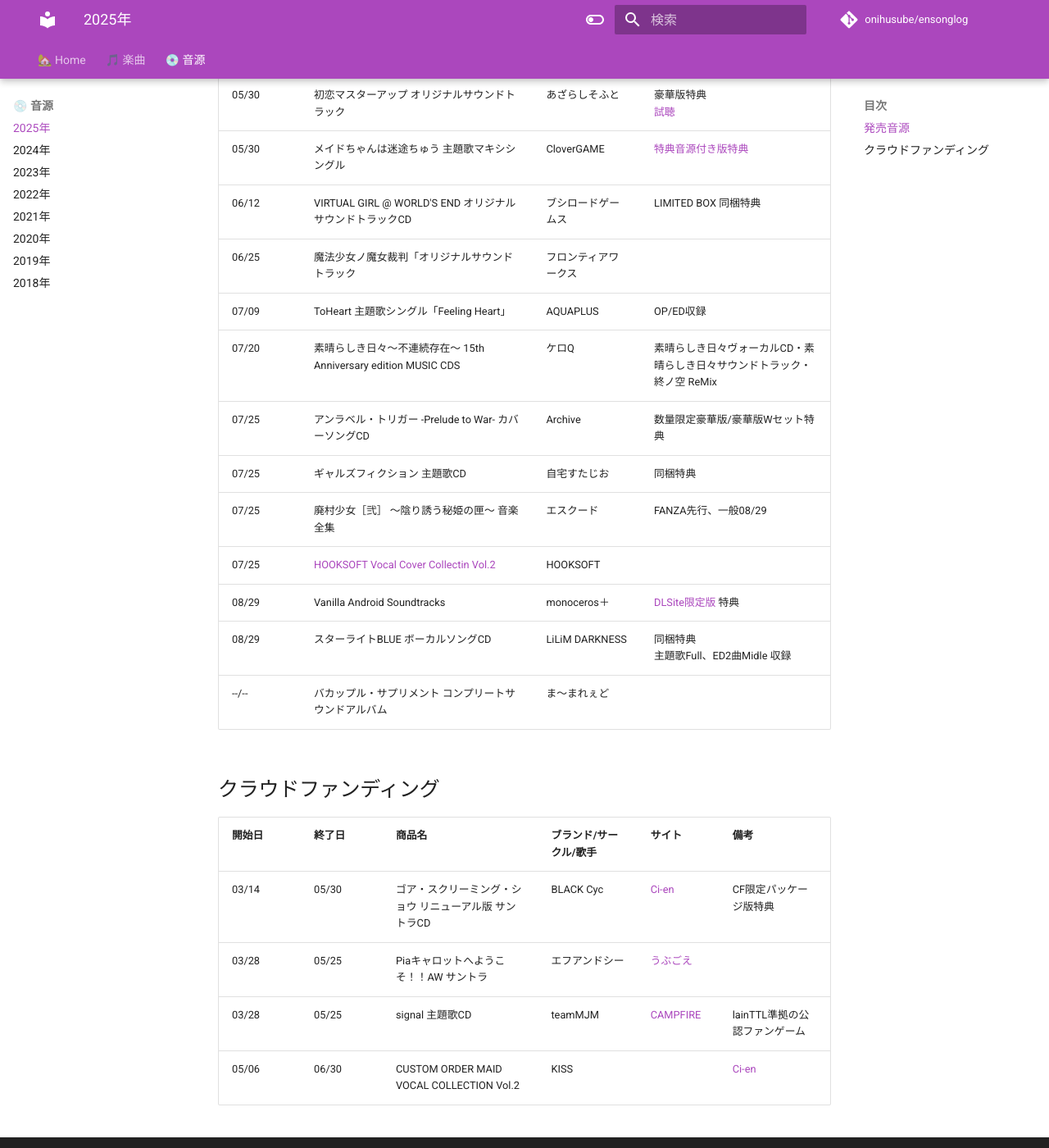
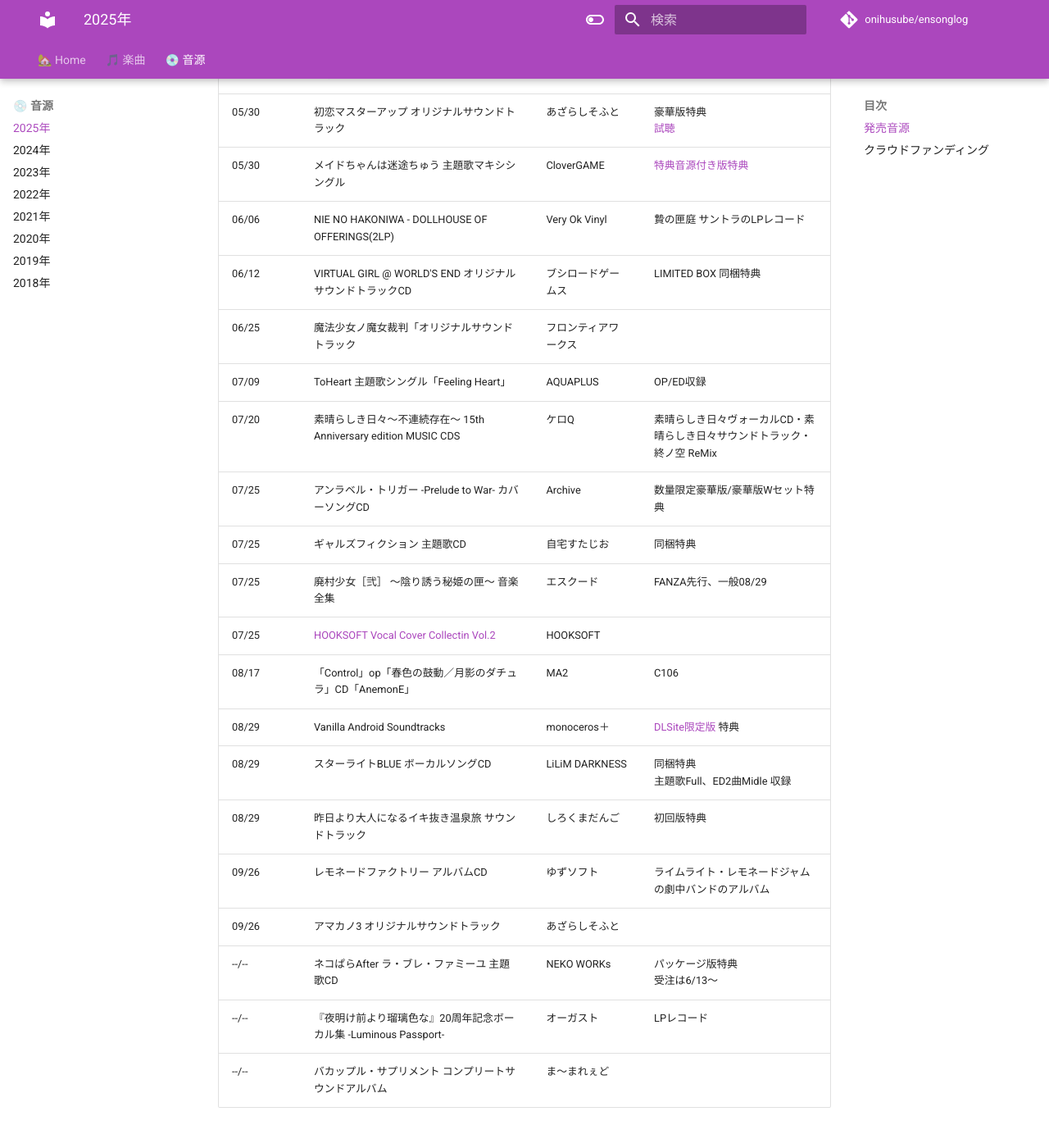
Before and after one commit to onihusube/ensonglog, an MkDocs documentation site: the page built from docs/2025/音源.md, in a window 1280 px wide and 1400 px high, scrolled down 6361 px. Shown: the whole window at 82% size. Built offline with MkDocs 1.6.1 and Material for MkDocs 9.7.7, drawn with Linux system fonts in a browser that asks for light colours; comment, search, counter and statistics services are not loaded; some of the changed text lies outside the part shown.

Commit message:
音源等の情報の追加

```diff
--- a/docs/2025/音源.md
+++ b/docs/2025/音源.md
@@ -92,13 +92,14 @@
 | 05/10 | SLF2025 メモリアル音楽CD | シルキーズプラス | ライブで歌唱の歌曲を全て収録したコンピレーションアルバム（CD3毎組） |
 | 05/22 | ガールズメイドプディング BGMサウンドトラック | ANMC | [LinkMAP](https://zula.link-map.jp/links/VmRhCTi0) |
 | 05/23 | ガールズメイドプディング - Solo Collection - | ANMC | [IMAGINARY BASE AKIHABARA コラボグッズ](https://imaginary-base.jp/event/402/) </br> 2曲×4人のソロバージョン収録 |
-| 05/23 | 鏖殺ノ乙女.soundtrack | metalogiq | [試聴](https://metalogiq.jp/games/minagoroshi/vote.html) </br> オフィシャル通販先行、一般は5/30 |
+| 05/23 | 鏖殺ノ乙女.soundtrack | metalogiq | [試聴](https://metalogiq.jp/games/minagoroshi/vote.html) </br> [DL版](https://dlsoft.dmm.co.jp/detail/beye_0075/) </br> オフィシャル通販先行、一般は5/30 |
 | 05/24 | CHARON MUSIC ARCHIVES vol.1 カロン作品音楽集① | CHARON | CHARON♥春のヤンデレホラー祭2 会場限定 |
 | 05/30 | Clover Reset -クローバーリセット- Original Soundtrack | vividX | [Steam](https://store.steampowered.com/app/3347190/Clover_Reset__Original_Soundtrack/) |
 | 05/30 | さくら、もゆ。-as the Night's, Reincarnation- 詩の記憶 Record of songs 復刻盤 | FAVORITE | LPレコード </br> 2019発売のものの再販 |
 | 05/30 | パープルソフトウェアソングコレクション3 配信 | Purple Software | [LinkCore](https://linkco.re/N88dFd7x) |
 | 05/30 | 初恋マスターアップ オリジナルサウンドトラック | あざらしそふと | 豪華版特典 </br> [試聴](https://www.youtube.com/watch?v=taNxGsZll3M) |
 | 05/30 | メイドちゃんは迷途ちゅう 主題歌マキシシングル | CloverGAME | [特典音源付き版特典](https://www.dlsite.com/pro/work/=/product_id/VJ01004242.html) |
+| 06/06 | NIE NO HAKONIWA - DOLLHOUSE OF OFFERINGS(2LP) | Very Ok Vinyl | 贄の匣庭 サントラのLPレコード |
 | 06/12 | VIRTUAL GIRL @ WORLD'S END オリジナルサウンドトラックCD | ブシロードゲームス | LIMITED BOX 同梱特典 |
 | 06/25 | 魔法少女ノ魔女裁判「オリジナルサウンドトラック | フロンティアワークス |  |
 | 07/09 | ToHeart 主題歌シングル「Feeling Heart」 | AQUAPLUS | OP/ED収録 |
@@ -107,8 +108,14 @@
 | 07/25 | ギャルズフィクション 主題歌CD | 自宅すたじお | 同梱特典 |
 | 07/25 | 廃村少女［弐］ ～陰り誘う秘姫の匣～ 音楽全集 | エスクード | FANZA先行、一般08/29 |
 | 07/25 | [HOOKSOFT Vocal Cover Collectin Vol.2](./音源個別/HOOKSOFT%20Vocal%20Cover%20Collectin%20Vol.2.md) | HOOKSOFT |  |
+| 08/17 | 「Control」op「春色の鼓動／月影のダチュラ」CD「AnemonE」 | MA2 | C106 |
 | 08/29 | Vanilla Android Soundtracks |	monoceros＋ | [DLSite限定版](https://www.dlsite.com/pro/work/=/product_id/VJ01004213.html) 特典 |
 | 08/29 | スターライトBLUE ボーカルソングCD |	LiLiM DARKNESS | 同梱特典 </br> 主題歌Full、ED2曲Midle 収録 |
+| 08/29 | 昨日より大人になるイキ抜き温泉旅 サウンドトラック | しろくまだんご | 初回版特典 |
+| 09/26 | レモネードファクトリー アルバムCD |	ゆずソフト | ライムライト・レモネードジャムの劇中バンドのアルバム |
+| 09/26 | アマカノ3 オリジナルサウンドトラック | あざらしそふと |  |
+| --/-- | ネコぱらAfter ラ・ブレ・ファミーユ 主題歌CD | NEKO WORKs | パッケージ版特典 </br> 受注は6/13～ |
+| --/-- | 『夜明け前より瑠璃色な』20周年記念ボーカル集 -Luminous Passport- | オーガスト | LPレコード |
 | --/-- | バカップル・サプリメント コンプリートサウンドアルバム | ま～まれぇど |  |
 
 ## クラウドファンディング
@@ -118,4 +125,5 @@
 | 03/14 | 05/30 | ゴア・スクリーミング・ショウ リニューアル版 サントラCD | BLACK Cyc | [Ci-en](https://ci-en.dlsite.com/creator/28931/crowdfunding/875) | CF限定パッケージ版特典 |
 | 03/28 | 05/25 | Piaキャロットへようこそ！！AW サントラ | エフアンドシー | [うぶごえ](https://ubgoe.com/projects/895) | |
 | 03/28 | 05/25 | signal 主題歌CD | teamMJM | [CAMPFIRE](https://camp-fire.jp/projects/840556/view?utm_campaign=cp_po_share_c_msg_mypage_projects_show) | lainTTL準拠の公認ファンゲーム |
-| 05/06 | 06/30 | CUSTOM ORDER MAID VOCAL COLLECTION Vol.2 | KISS |  | [Ci-en](https://ci-en.dlsite.com/creator/27405/crowdfunding/863) |
+| 05/06 | 06/30 | CUSTOM ORDER MAID VOCAL COLLECTION Vol.2 | KISS | [Ci-en](https://ci-en.dlsite.com/creator/27405/crowdfunding/863)  |  |
+| 05/20 | 05/31 | 顔のない月-待宵の双椿- 主題歌CD/サントラCD | KISS | [Ci-en](https://ci-en.dlsite.com/creator/17973/crowdfunding/910) | 第3弾、最終便 |
```
Also changed, not shown: docs/2024/楽曲.md (+1 -1 lines), docs/2025/楽曲.md (+7 -7 lines), docs/2025/音源個別/Argonauts Vocal Album vol.2.md (+3 -0 lines).
